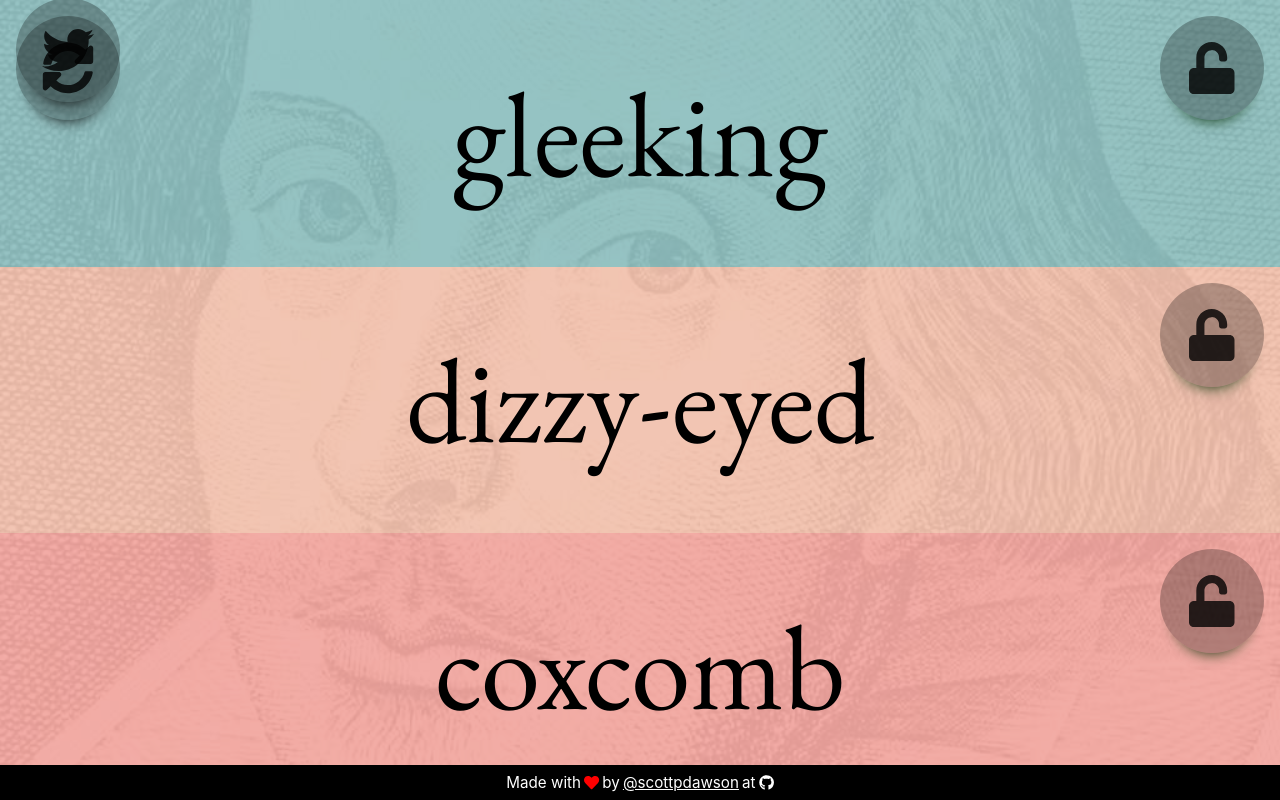
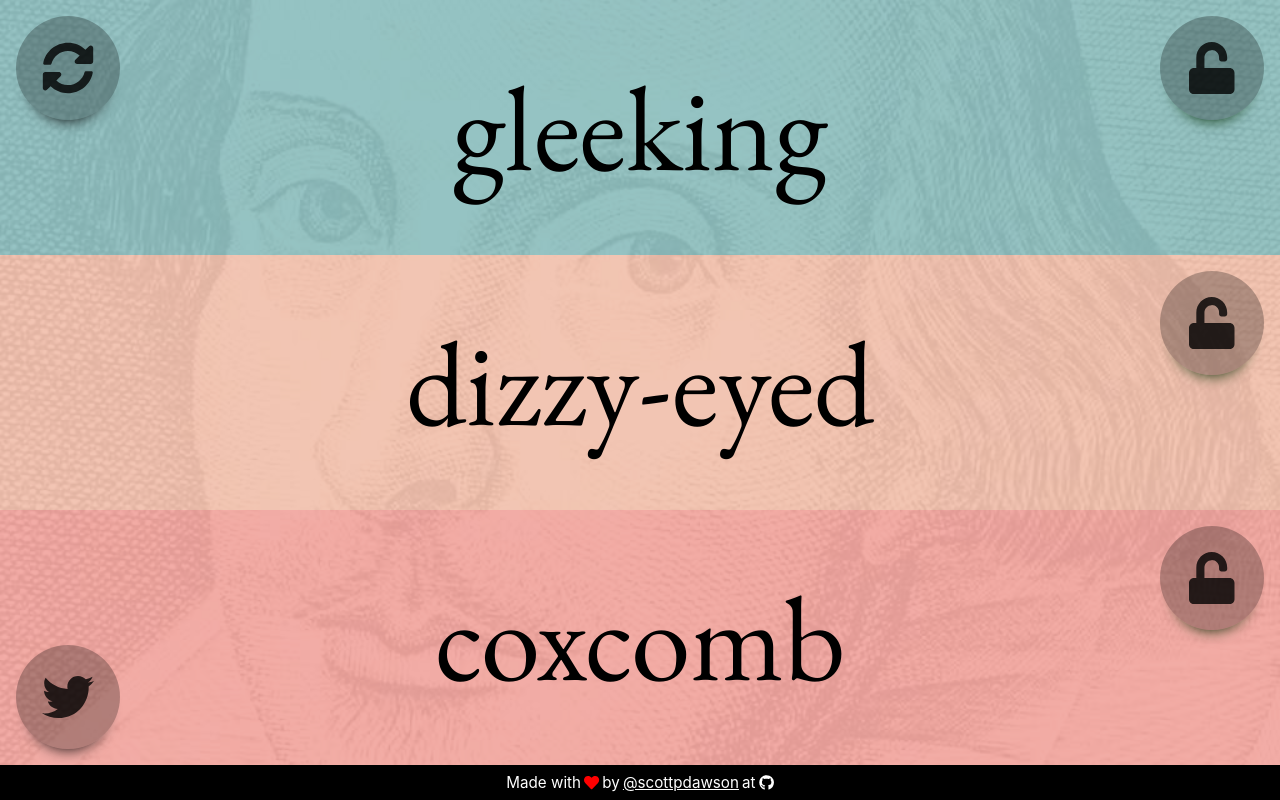
Before and after one commit to scottpdawson/shakespeare-insults, a React (Create React App) app: page /gleeking/dizzy-eyed/coxcomb in a window 1280 px wide. Built offline with nearby package versions, Linux system fonts and the light colour scheme.

Commit message:
more css changes

```diff
--- a/src/App.css
+++ b/src/App.css
@@ -3,11 +3,14 @@
   --iconDims: 13vmin;
   --quoteFont: 15vmin;
   --iconOffset: 2vmin;
+  --bHeight: calc(var(--vh, 1vh) * 100);
 }
 .quote {
   display: grid;
-  height: 100vh; /* Fallback for browsers that do not support Custom Properties */
-  height: calc(var(--vh, 1vh) * 100);
+  height: calc(
+    100vh - var(--footerSpacing)
+  ); /* Fallback for browsers that do not support Custom Properties */
+  height: calc(calc(var(--vh, 1vh) * 100) - var(--footerSpacing));
 }
 .quote-text {
   height: 100%;
@@ -77,7 +80,8 @@ footer a {
 }
 .tweetIcon {
   right: auto;
+  top: auto;
   left: var(--iconOffset);
-  top: calc((var(--vh) - var(--footerSpacing)) * (2 / 3) + var(--iconOffset));
+  bottom: calc((var(--iconOffset) + var(--footerSpacing)));
   border: 0;
 }
```
